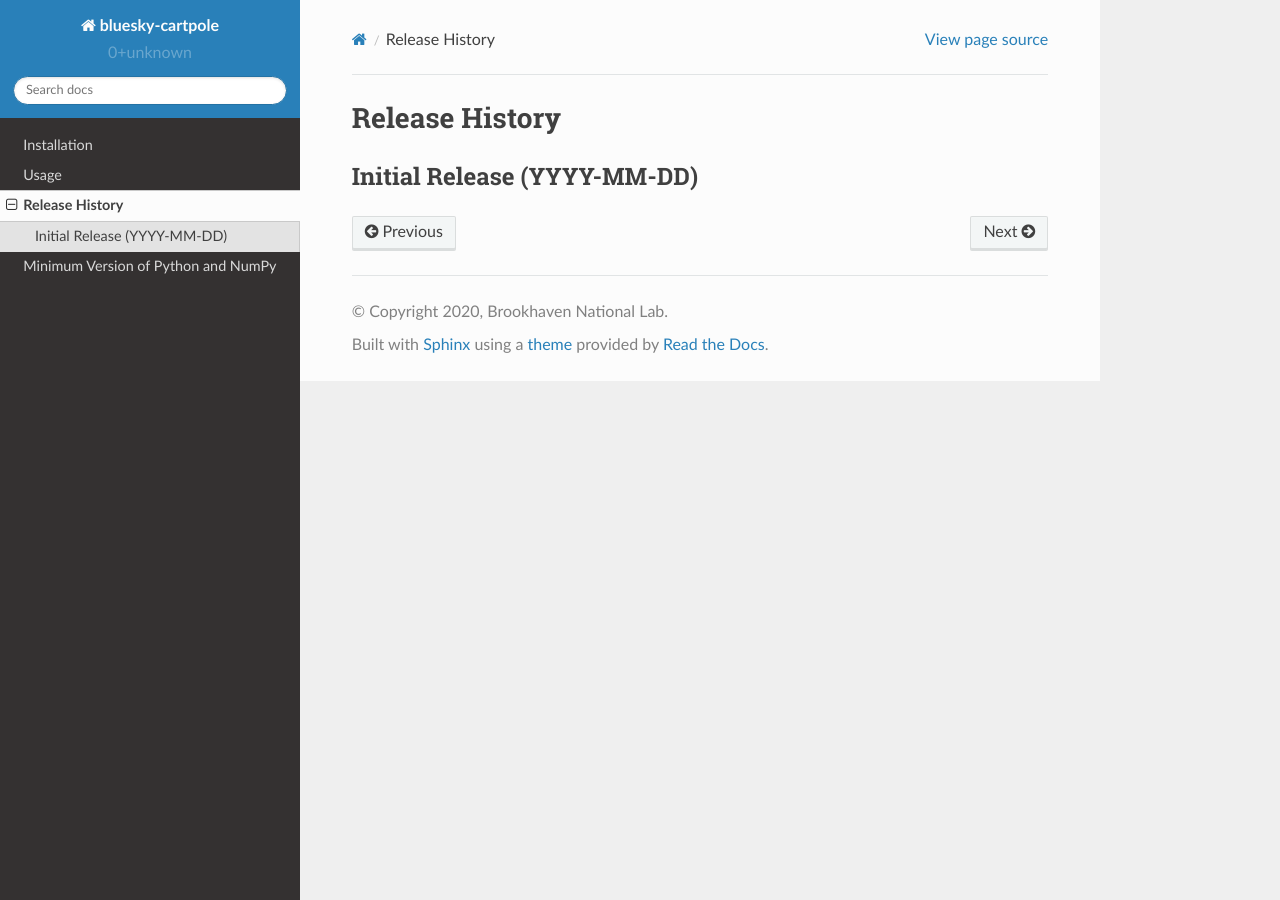
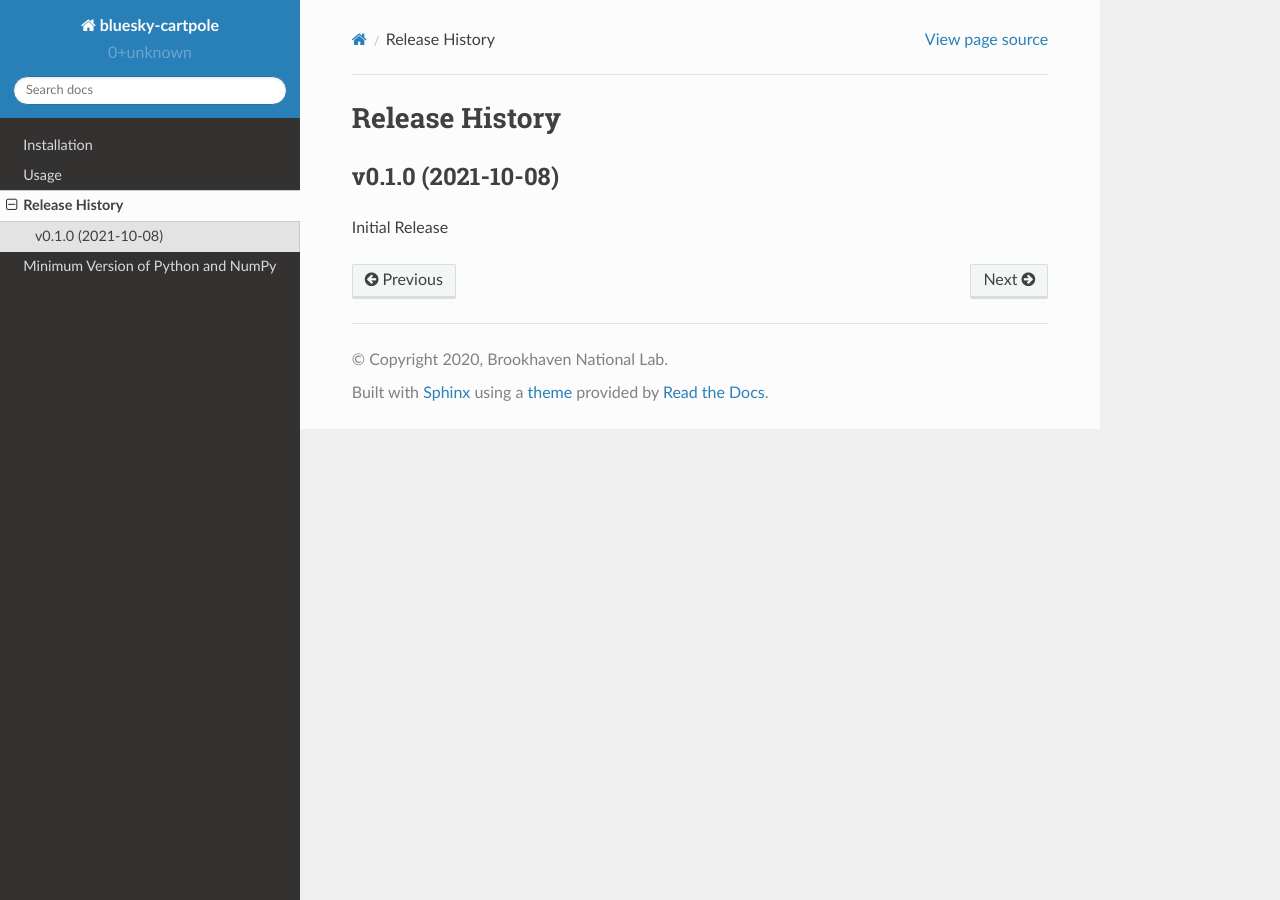
Before and after one commit to bluesky/bluesky-cartpole, a Sphinx documentation site: the page built from docs/source/release-history.rst, in a window 1280 px wide. Built offline with Sphinx 7.4.7 and the Read the Docs theme 2.0.0, drawn with Linux system fonts in a browser that asks for light colours.

Commit message:
update for v0.1.0

```diff
--- a/docs/source/release-history.rst
+++ b/docs/source/release-history.rst
@@ -2,5 +2,7 @@
 Release History
 ===============
 
-Initial Release (YYYY-MM-DD)
-----------------------------
+v0.1.0 (2021-10-08)
+-------------------
+
+Initial Release
```
